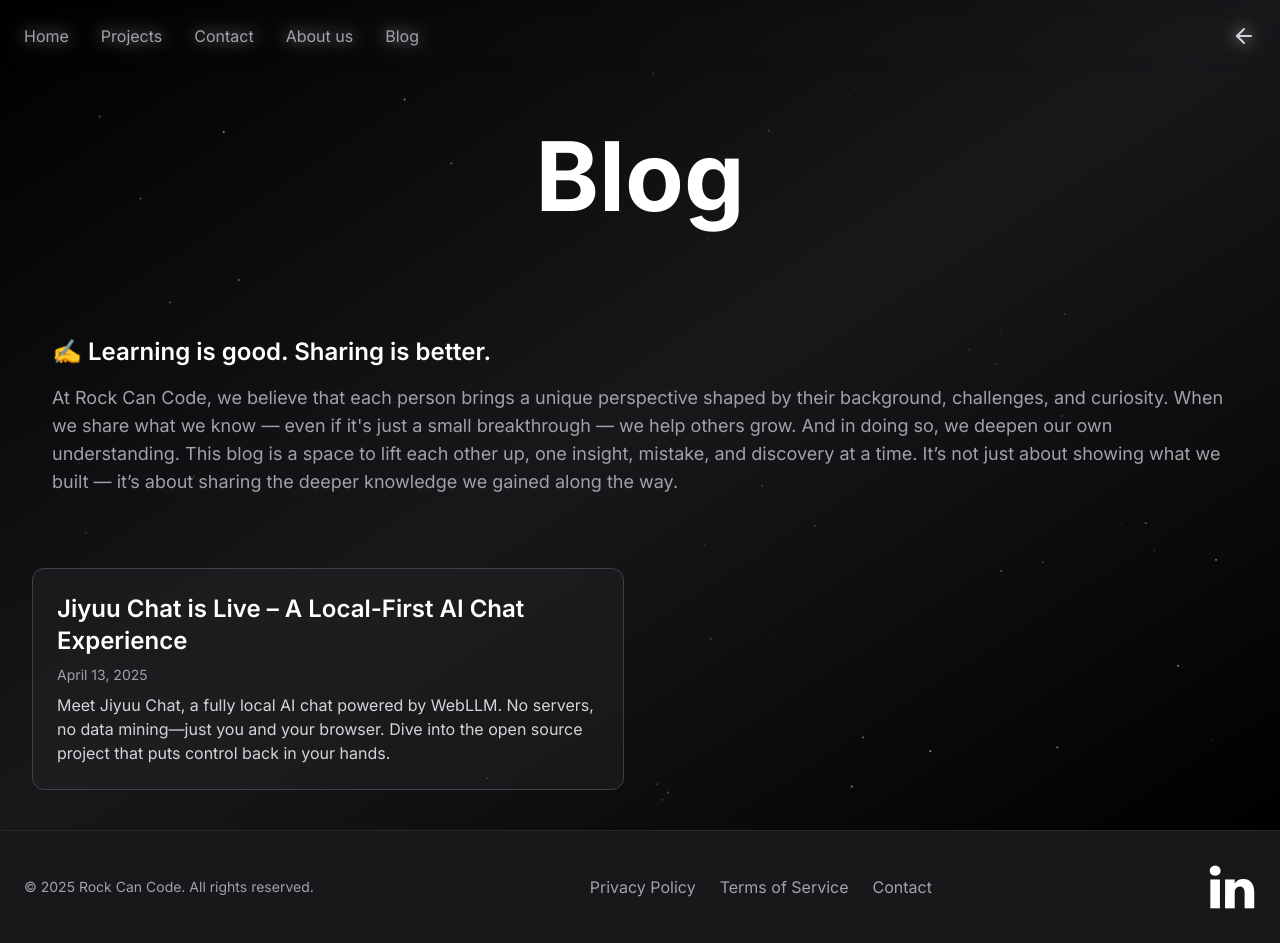
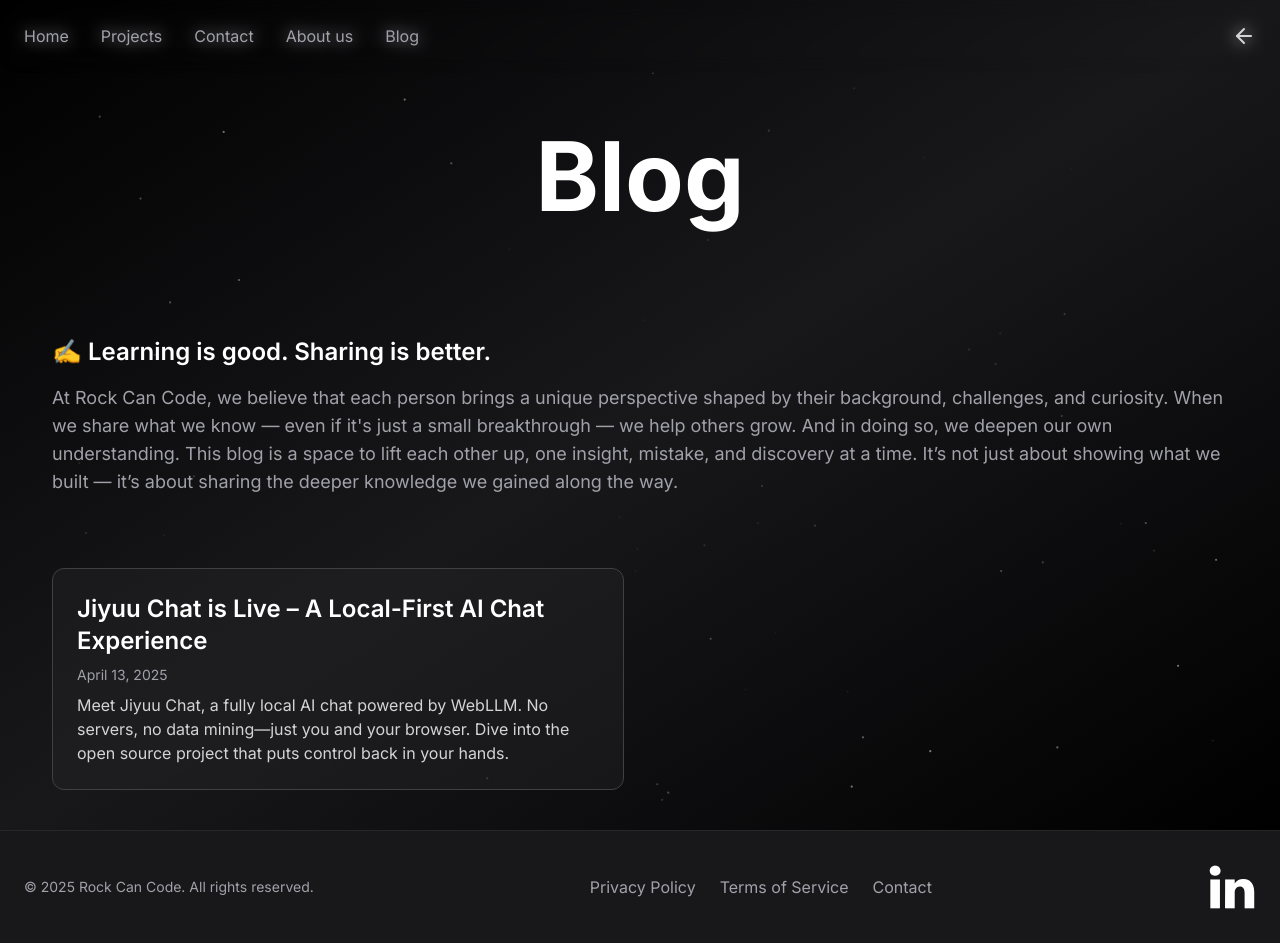
Before and after one commit to Rock-Can-Code/rock-can-code-web, a Next.js app: page /blog in a window 1280 px wide. Built offline with nearby package versions, Linux system fonts and the light colour scheme; what tailwindcss-debug-screens would draw is missing.

Commit message:
:adhesive_bandage: fix blog card alignment

```diff
--- a/app/(web)/blog/page.tsx
+++ b/app/(web)/blog/page.tsx
@@ -33,10 +33,8 @@
             along the way.
           </p>
         </div>
-      </Container>
 
-
-<div className="px-6 pt-5 mx-auto space-y-8 max-w-7xl lg:px-8 md:pt-5 lg:pt-10 lg:pb-10">
+        <div className="px-6 pt-5 space-y-8 max-w-7xl lg:px-8 md:pt-5 lg:pt-10 lg:pb-10">
           <div className="grid grid-cols-1 gap-8 mx-auto lg:grid-cols-2">
             {posts.map((post) => (
               <div
@@ -62,6 +60,7 @@
             ))}
           </div>
         </div>
+      </Container>
     </div>
   );
 }
```
Lines whose indentation alone changed are shown as unchanged.
